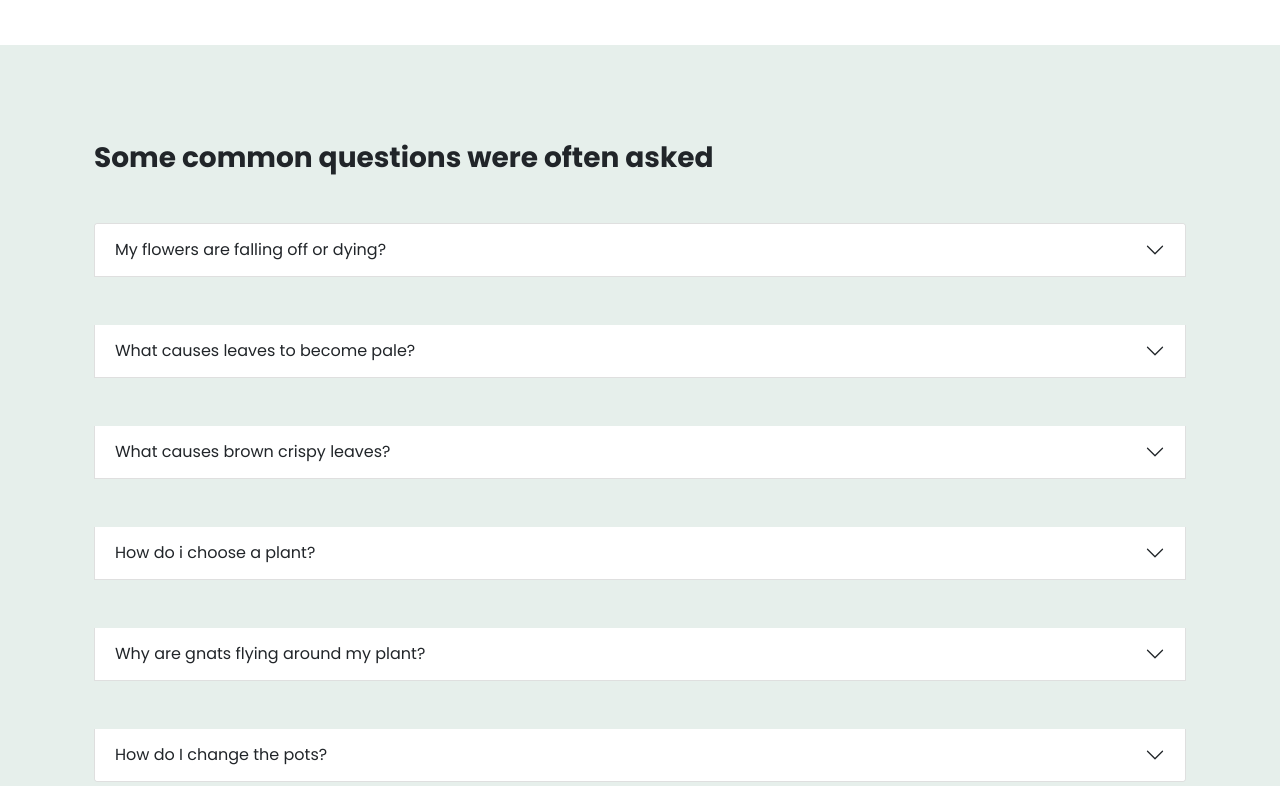
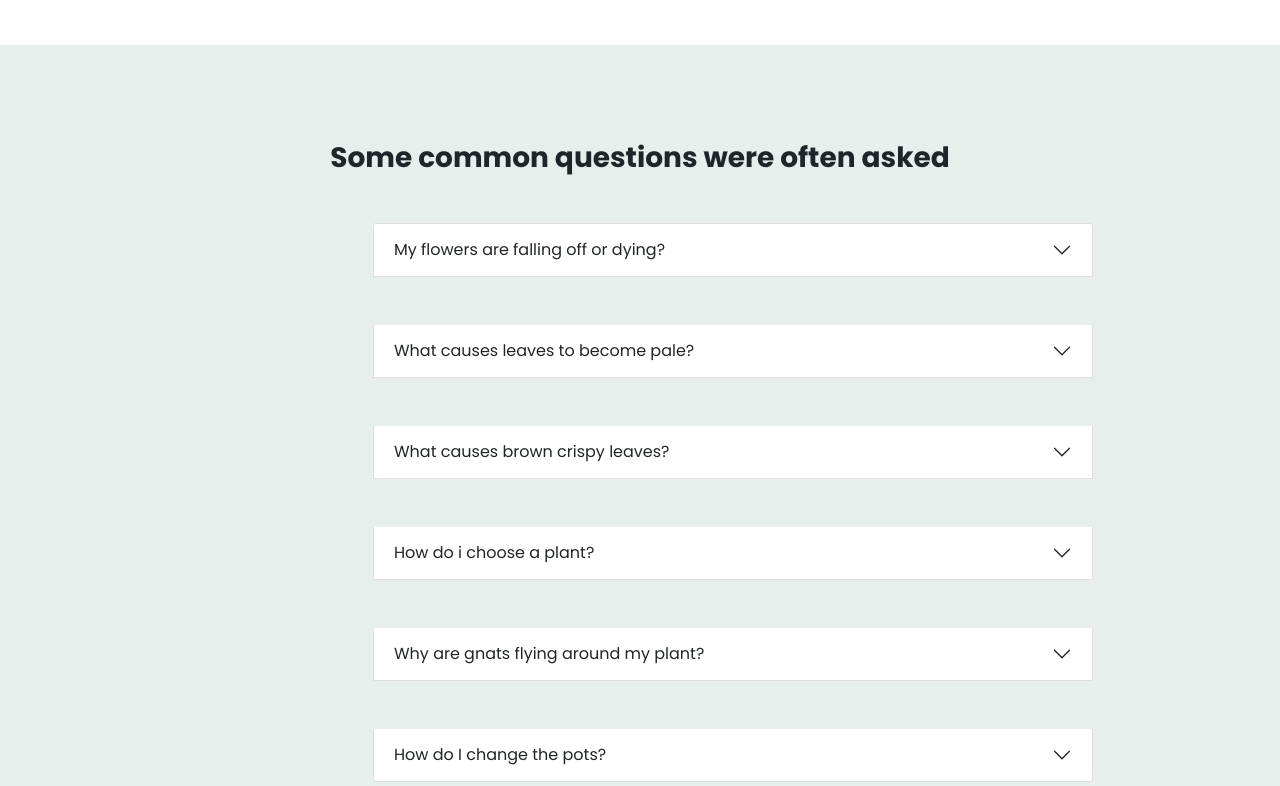
Before and after one commit to PhoneMyatPyaeSone/Plants-Website-Design, a website: page index.html in a window 1280 px wide. Shown: the part 3042-3828 px from the top of the page. Drawn offline with nearby package versions, Linux system fonts and the light colour scheme.

Commit message:
Responsive Error Fix

```diff
--- a/index.html
+++ b/index.html
@@ -6,6 +6,7 @@
           content="width=device-width, user-scalable=no, initial-scale=1.0, maximum-scale=1.0, minimum-scale=1.0">
     <meta http-equiv="X-UA-Compatible" content="ie=edge">
     <title>Plants Website</title>
+    <link rel="icon" href="img/favicon.png" type="image/png" sizes="16*16">
     <link href="https://cdn.jsdelivr.net/npm/remixicon@2.5.0/fonts/remixicon.css" rel="stylesheet">
     <link rel="stylesheet" href="node_modules/animate.css/animate.min.css">
     <link rel="stylesheet" href="css/night-mood.css">
@@ -319,14 +320,15 @@
     <div class="row py-5 justify-content-center align-items-center">
         <div class="col-12">
             <div class="container">
-                <div class="row py-5">
+                <div class="row py-5 justify-content-center">
                     <div class="col-12">
                         <div class="mb-5">
-                            <h3 class="fw-bold">Some common questions were often asked</h3>
+                            <h3 class="fw-bold text-center">Some common questions were often asked</h3>
                         </div>
                     </div>
-                    <div class="col-12">
-                        <div class="d-flex justify-content-center top">
+                    <div class="col-lg-2 d-none d-lg-block"></div>
+                    <div class="col-12 col-lg-8">
+                        <div class="top">
                             <div class="accordion w-100" id="accordionExample">
                                 <div class="accordion-item mb-5">
                                     <h3 class="accordion-header" id="headingOne">
@@ -403,6 +405,7 @@
                             </div>
                         </div>
                     </div>
+                    <div class="col-lg-12 d-none d-lg-block"></div>
                 </div>
             </div>
         </div>
--- a/js/app.js
+++ b/js/app.js
@@ -36,7 +36,7 @@ ScrollReveal({
 
 ScrollReveal({
     origin: "right",
-    distance: "30px",
+    distance: "20px",
     duration: 1500,
     reset: true
 }).reveal(".right",{
@@ -62,7 +62,6 @@ function navScroll(){
     currentSection.waypoint(function (direction) {
         if(direction = "up"){
             let currentSectionId =$(this.element).attr('id');
-            console.log(currentSectionId)
             setActive(currentSectionId);
         }
     },{
```
Also changed, not shown: img/leaf-line.svg (added).
